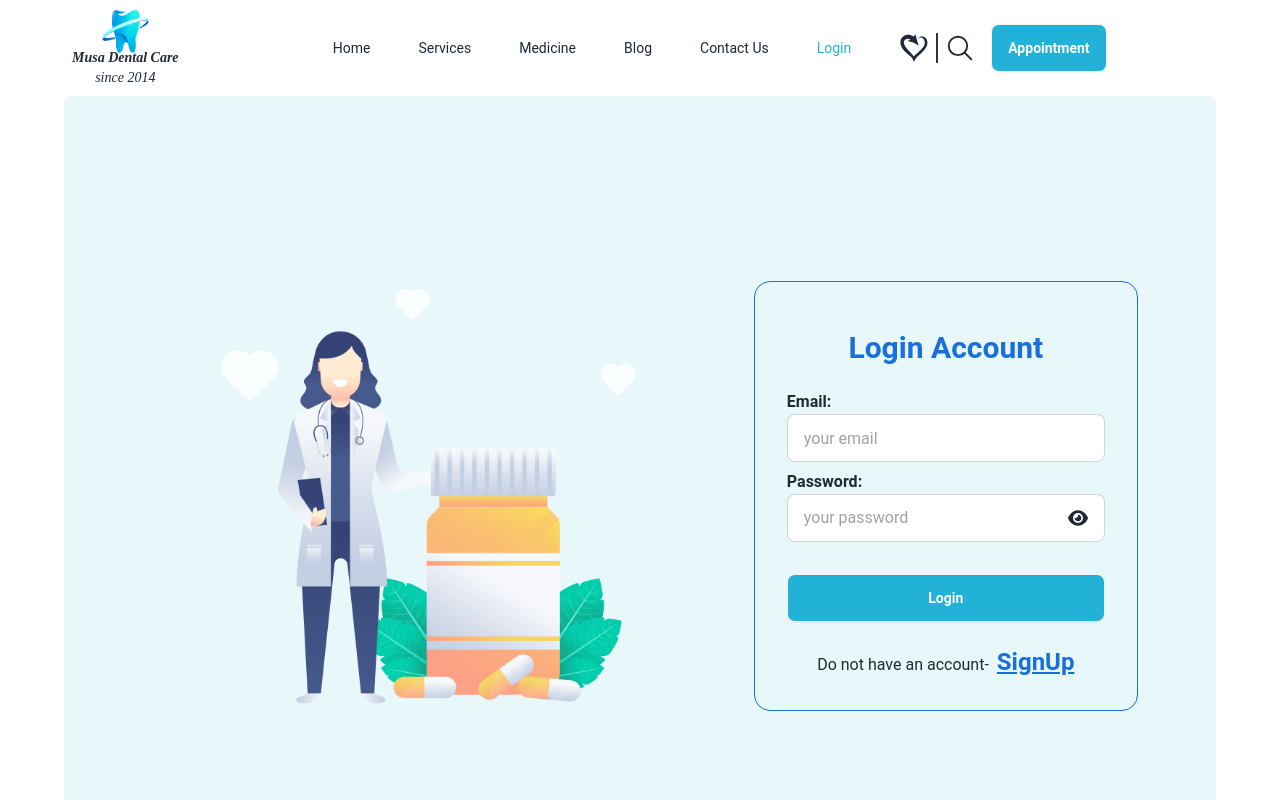
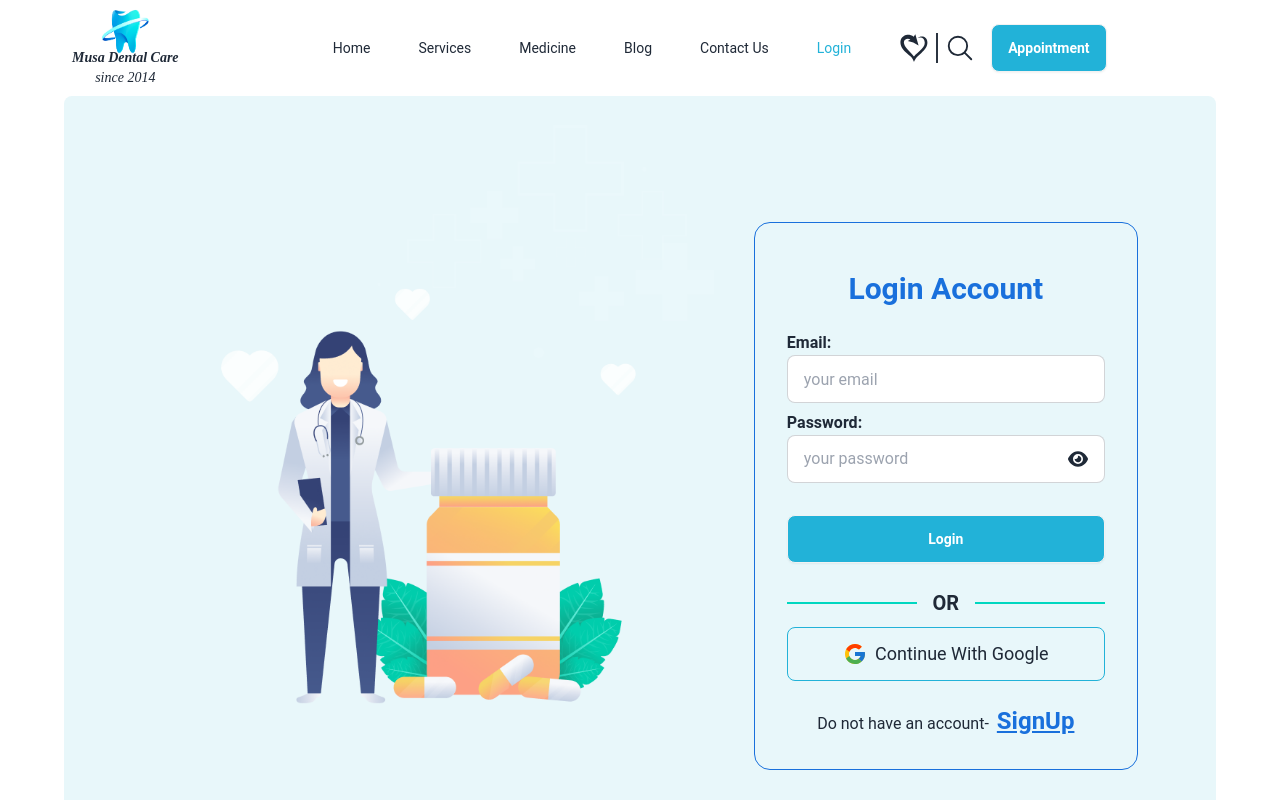
Before and after one commit to Sobuz-Mia/Dental-Care-Client-Side, a React (Vite) app: page /login in a window 1280 px wide. Shown: the top 800 px of the page. Built offline with nearby package versions, Linux system fonts and the light colour scheme; no server answers.

Commit message:
Google authentication button add in login page

```diff
--- a/src/pages/SignIn/SignIn.jsx
+++ b/src/pages/SignIn/SignIn.jsx
@@ -1,6 +1,7 @@
 import { useState } from "react";
 import { useForm } from "react-hook-form";
-import { FaEye } from "react-icons/fa6";
+import { FaEye} from "react-icons/fa6";
+import { FcGoogle } from "react-icons/fc";
 import signUp from "../../assets/SignUp.png";
 import { Link } from "react-router-dom";
 import useAuth from "../../hooks/useAuth";
@@ -62,9 +63,11 @@ const SignIn = () => {
                 </p>
               </div>
               <div className="form-control mt-6">
-                <button className="btn bg-primary text-white hover:bg-slate-600">
+                <button className="btn bg-primary text-white hover:bg-slate-600 mb-4">
                   Login
                 </button>
+                <div className="divider divider-accent text-xl font-bold">OR</div>
+                <button className="flex items-center gap-2 justify-center text-lg border rounded-lg border-[#22B2D8] py-3"> <FcGoogle className="text-2xl"/>Continue With Google </button>
                 <p className="mt-6 text-center">
                   Do not have an account-
                   <Link
```
